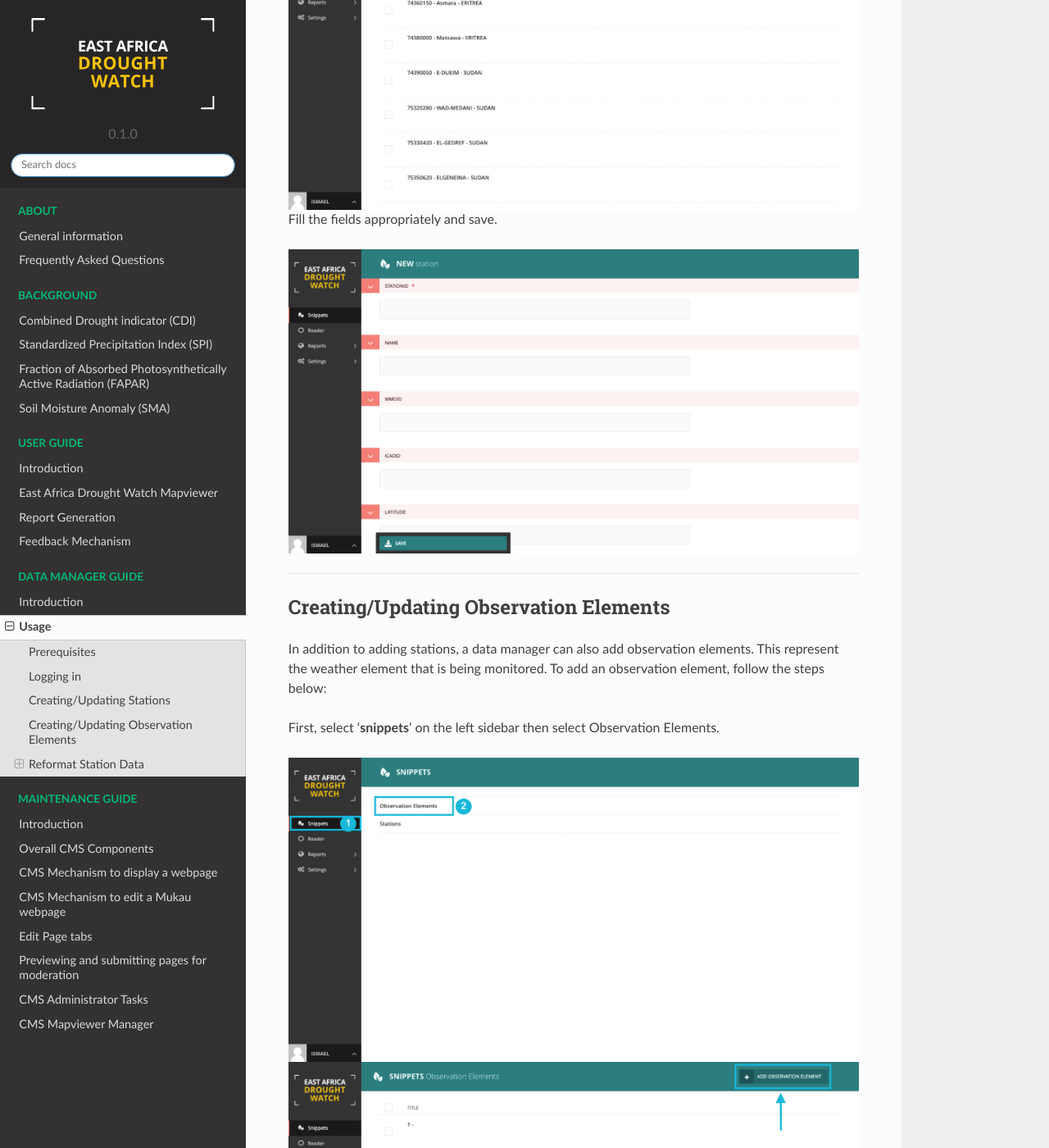
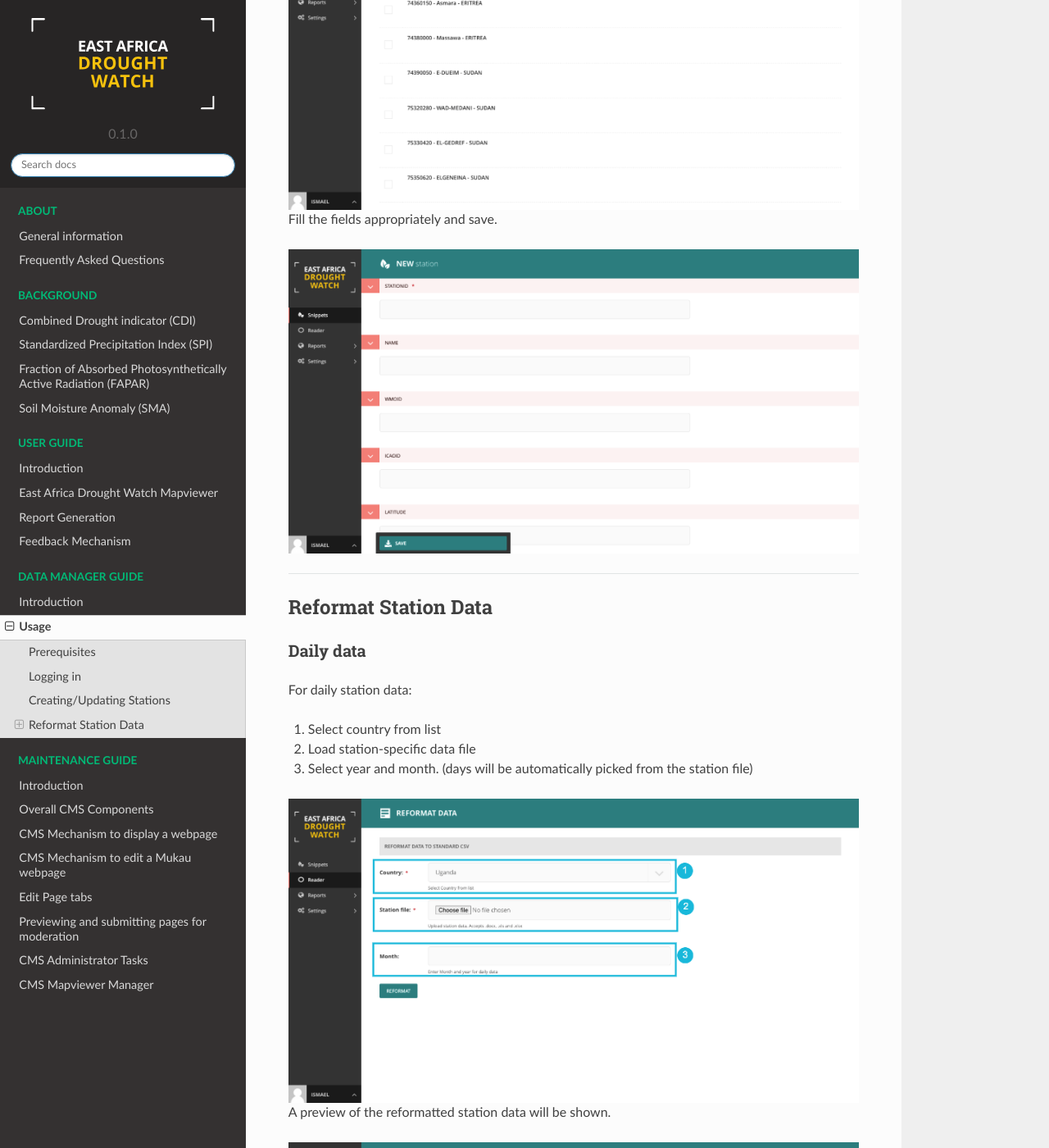
Before and after one commit to icpac-igad/eadw-docs, a Sphinx documentation site: the page built from docs/source/Data_Manager_Guide/usage.rst, in a window 1280 px wide and 1400 px high, scrolled down 1574 px. Shown: the whole window at 82% size. Built offline with Sphinx 7.4.7 and the Read the Docs theme 2.0.0, drawn with Linux system fonts in a browser that asks for light colours.

Commit message:
remove obselement

```diff
--- a/docs/source/Data_Manager_Guide/usage.rst
+++ b/docs/source/Data_Manager_Guide/usage.rst
@@ -35,30 +35,6 @@ Fill the fields appropriately and save.
 
 .. image:: ../_static/data_manager_guide/add_station_info.png
    :align: center
-
----------
-
-
-Creating/Updating Observation Elements
-______________________________________________
-
-In addition to adding stations, a data manager can also add observation elements. This represent the weather element that is being monitored.
-To add an observation element, follow the steps below:
-
-First, select '**snippets**' on the left sidebar then select Observation Elements.
-
-.. image:: ../_static/data_manager_guide/add_element.png
-   :align: center
-
-.. image:: ../_static/data_manager_guide/create_element.png
-   :align: center
-
-
-Fill the fields appropriately and save.
-
-.. image:: ../_static/data_manager_guide/add_element_info.png
-   :align: center
-
 
 ----------
 
```
